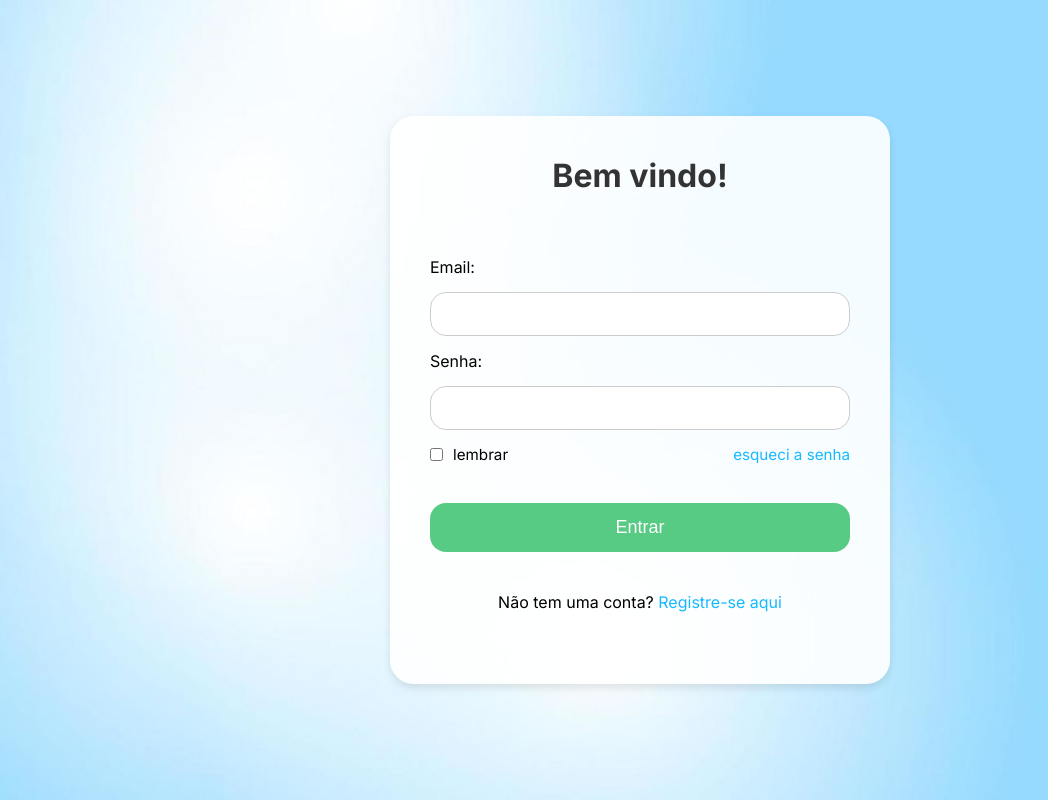
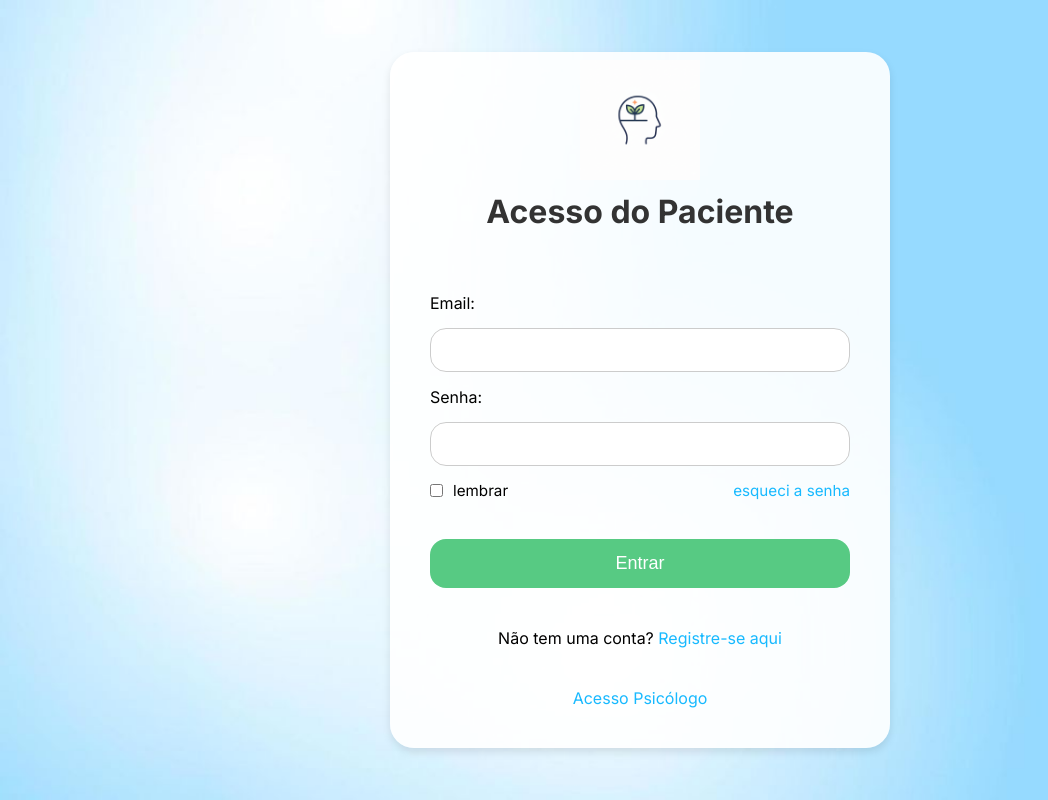
Before and after one commit to PROJETO-SENAC-MINAS/EQUILIBRAMENTE_INTERFACE, a plain HTML site: page index.html in a window 1280 px wide. Shown: the whole page, without its empty margins (0-1048 px from the left). Drawn offline with Linux system fonts and the light colour scheme.

Commit message:
login piscologo

```diff
--- a/css/login.css
+++ b/css/login.css
@@ -26,7 +26,8 @@ body {
 }
 
 /* Card do login */
-.login-usuario {
+.login-usuario,
+.login-psicologo {
     display: flex;
     flex-direction: column;
     background-color: rgba(255, 255, 255, 0.9);
@@ -42,6 +43,28 @@ body {
     text-align: center;
     margin-bottom: 30px;
     color: #333;
+    margin-top: -1.5rem;
+}
+
+.paciente,
+.psicologo {
+    margin: 0 auto;
+    width: 120px;
+    height: 120px;
+    margin-top: -1rem;
+}
+
+.centralizar-imagem {
+    display: flex;
+    justify-content: center;
+    margin-bottom: 20px; /* opcional */
+}
+
+.acesso{
+    display: flex;
+    justify-content: center;
+    font-size: 1rem;
+    margin-top: 8px;
 }
 
 /* Conteúdo */
@@ -60,8 +83,7 @@ body {
 }
 
 /* Inputs */
-.input-email,
-.input-senha {
+.input {
     padding: 12px;
     border: 1px solid #ccc;
     border-radius: 16px;
--- a/index.html
+++ b/index.html
@@ -10,14 +10,20 @@
 </head>
 <body>
     <div class="login-usuario">
-        <h1 class="titulo">Bem vindo!</h1>
+        <div class="centralizar-imagem">
+            <div class="paciente">
+                <img src="/img/aluna_imagem.png" alt="paciente" class="paciente">
+            </div>
+        </div>
+        <h1 class="titulo">Acesso do Paciente</h1>
+
         <div class="conteudo-login">
             <form class="formulario" action="/login" method="POST">
                 <label for="email">Email:</label>
-                <input class="input-email" type="email" id="email" name="email" required>
+                <input class="input" type="email" id="email" name="email" required>
 
                 <label for="senha">Senha:</label>
-                <input class="input-senha" type="password" id="senha" name="senha" required>
+                <input class="input" type="password" id="senha" name="senha" required>
 
                 <div class="dados">
                     <input class="checkbox" type="checkbox">lembrar
@@ -28,6 +34,9 @@
             </form>
             <p class="registre-se">Não tem uma conta? <a href="/register">Registre-se aqui</a></p>
         </div>
+        <div class="acesso">
+            <a class="acesso-psicologo" href="/login_piscologo.html">Acesso Psicólogo</a>
+        </div>
     </div>
 </body>
 </html>
```
Also changed, not shown: login_piscologo.html (added, +53 -0 lines), img/aluna_imagem.png (added), img/piscologo_imagem.png (added).
